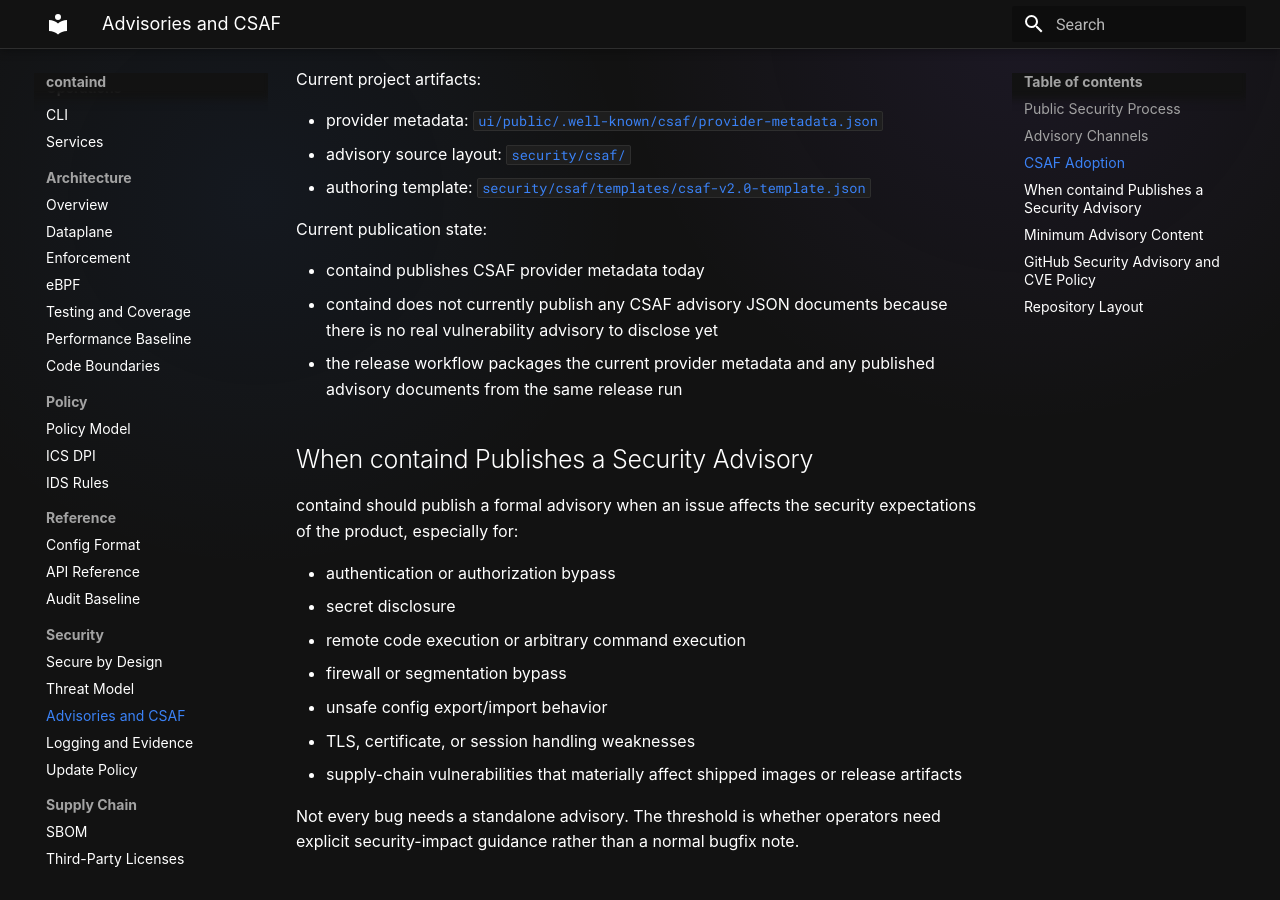
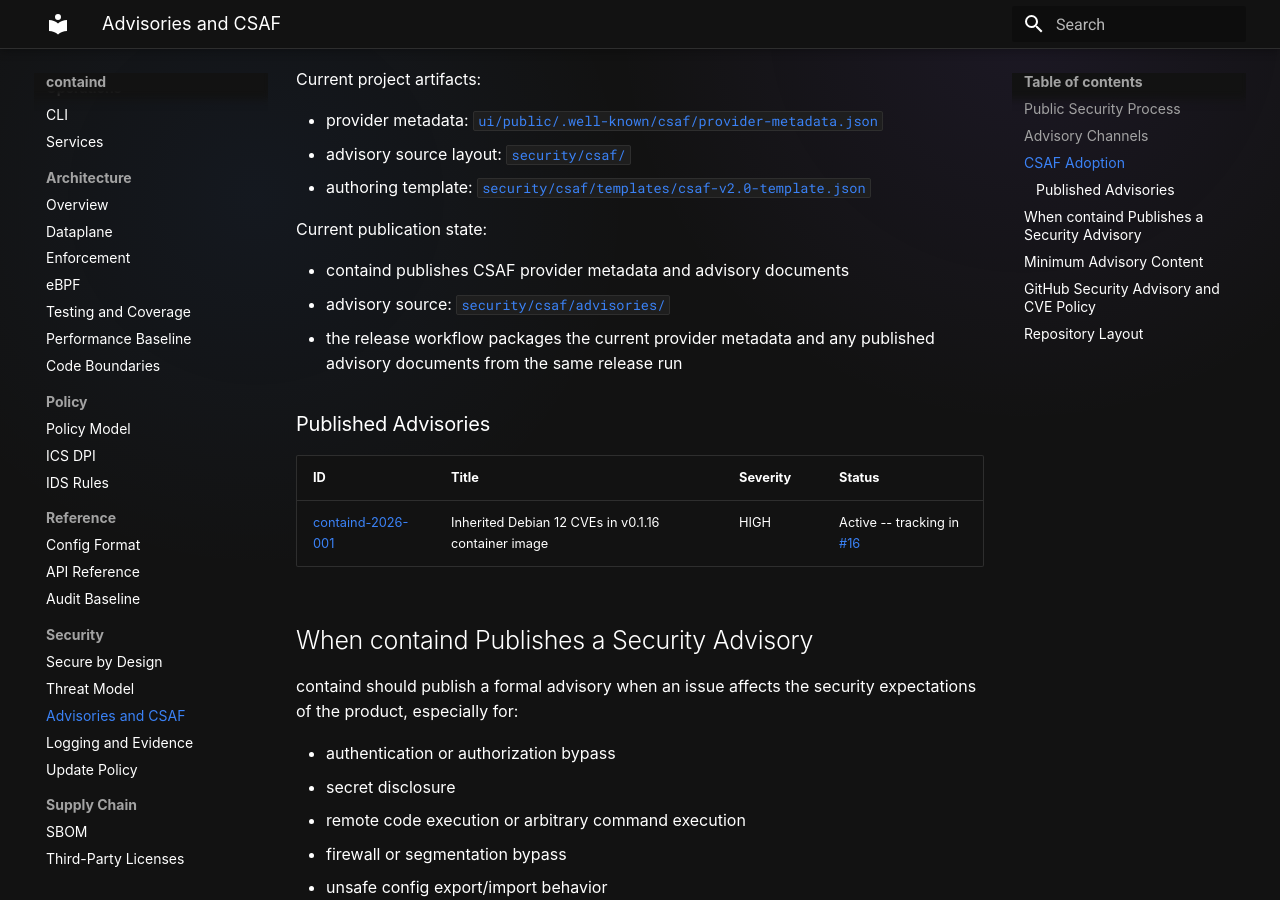
Before and after one commit to tonylturner/containd, an MkDocs documentation site: the page built from docs/mkdocs/advisories.md, in a window 1280 px wide and 900 px high, scrolled down 883 px. Built offline with MkDocs 1.6.1 and Material for MkDocs 9.7.7, drawn with Linux system fonts in a browser that asks for light colours.

Commit message:
Publish CSAF advisory containd-2026-001 for inherited Debian 12 CVEs
Documents the 39 HIGH/CRITICAL CVEs inherited from debian:bookworm-slim
base image in v0.1.16. Provides mitigation guidance (use v0.1.15 if
shell not needed, restrict management network access) and references
tracking issue #16 for base image evaluation.

Co-Authored-By: Claude Opus 4.6 (1M context) <noreply@anthropic.com>

```diff
--- a/docs/mkdocs/advisories.md
+++ b/docs/mkdocs/advisories.md
@@ -34,9 +34,15 @@ Current project artifacts:
 
 Current publication state:
 
-- containd publishes CSAF provider metadata today
-- containd does not currently publish any CSAF advisory JSON documents because there is no real vulnerability advisory to disclose yet
+- containd publishes CSAF provider metadata and advisory documents
+- advisory source: [`security/csaf/advisories/`](https://github.com/tonylturner/containd/tree/main/security/csaf/advisories)
 - the release workflow packages the current provider metadata and any published advisory documents from the same release run
+
+### Published Advisories
+
+| ID | Title | Severity | Status |
+|----|-------|----------|--------|
+| [containd-2026-001](https://github.com/tonylturner/containd/blob/main/security/csaf/advisories/containd-2026-001.json) | Inherited Debian 12 CVEs in v0.1.16 container image | HIGH | Active -- tracking in [#16](https://github.com/tonylturner/containd/issues/16) |
 
 ## When containd Publishes a Security Advisory
 
```
Also changed, not shown: 1 other file.
